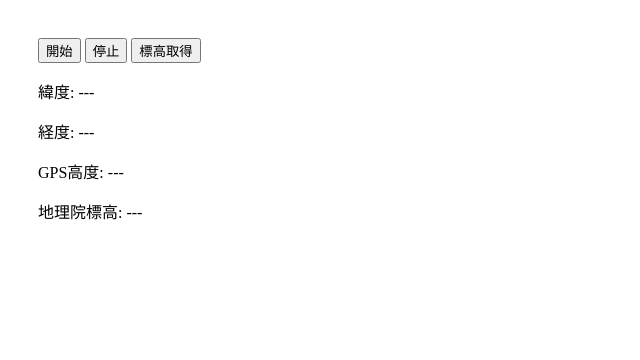
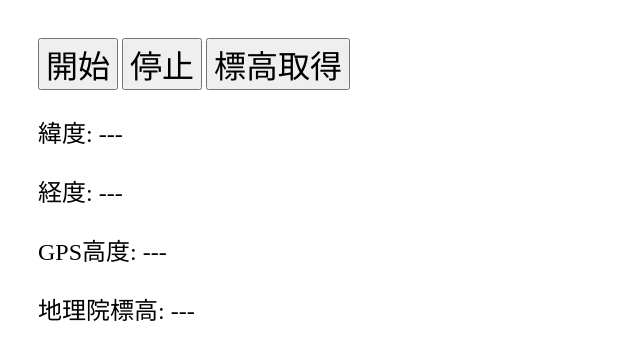
Before and after one commit to green-coronatus/GPS-Information, a plain HTML site: page index.html in a window 1280 px wide. Shown: the whole page, without its empty margins (0-640 px from the left). Drawn offline with Linux system fonts and the light colour scheme.

Commit message:
Add files via upload

```diff
--- a/index.html
+++ b/index.html
@@ -6,32 +6,32 @@
 </head>
 <body style="padding:30px;">
 
-<button onclick="startGps()">
+<button onclick="startGps()" style="font-family:Hiragino Sans; font-size:24pt;">
 開始
 </button>
 
-<button onclick="stopGps()">
+<button onclick="stopGps()" style="font-family:Hiragino Sans; font-size:24pt;">
 停止
 </button>
 
-<button onclick="showElevation()">
+<button onclick="showElevation()" style="font-family:Hiragino Sans; font-size:24pt;">
 標高取得
 </button>
 
-<p>
+<p style="font-family:Hiragino Sans; font-size:18pt;">
 緯度: <span id="latitude">---</span>
 </p>
 
-<p>
+<p style="font-family:Hiragino Sans; font-size:18pt;">
 経度: <span id="longitude">---</span>
 </p>
 
-<p>
+<p style="font-family:Hiragino Sans; font-size:18pt;">
 GPS高度:
 <span id="gpsAltitude">---</span>
 </p>
 
-<p>
+<p style="font-family:Hiragino Sans; font-size:18pt;">
 地理院標高:
 <span id="elevation">---</span>
 </p>
```
